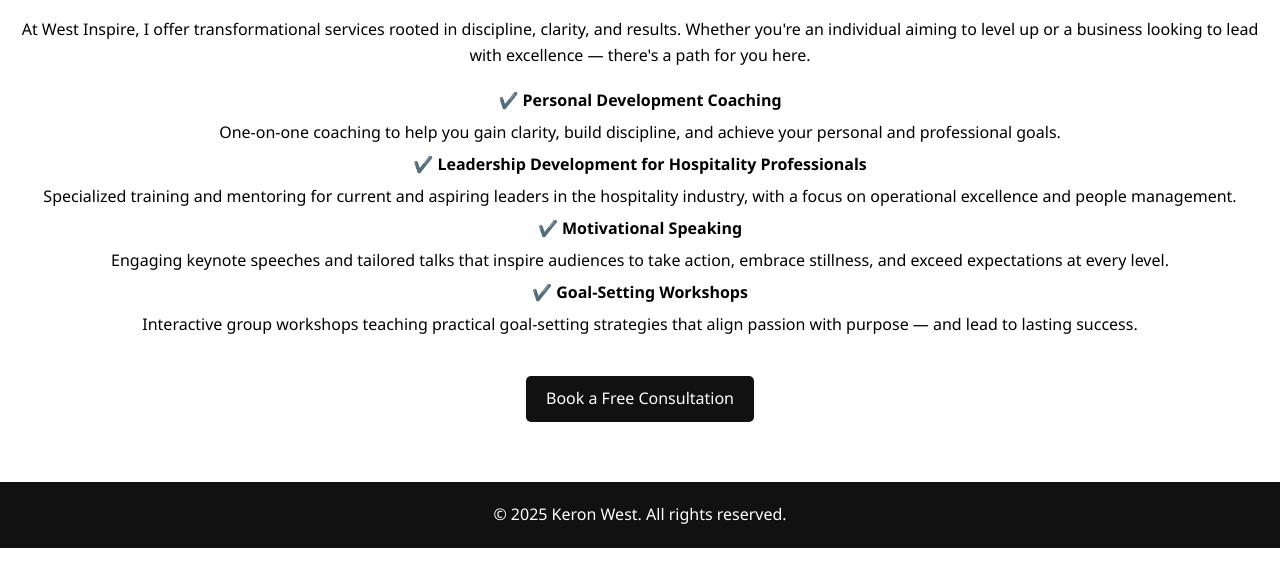
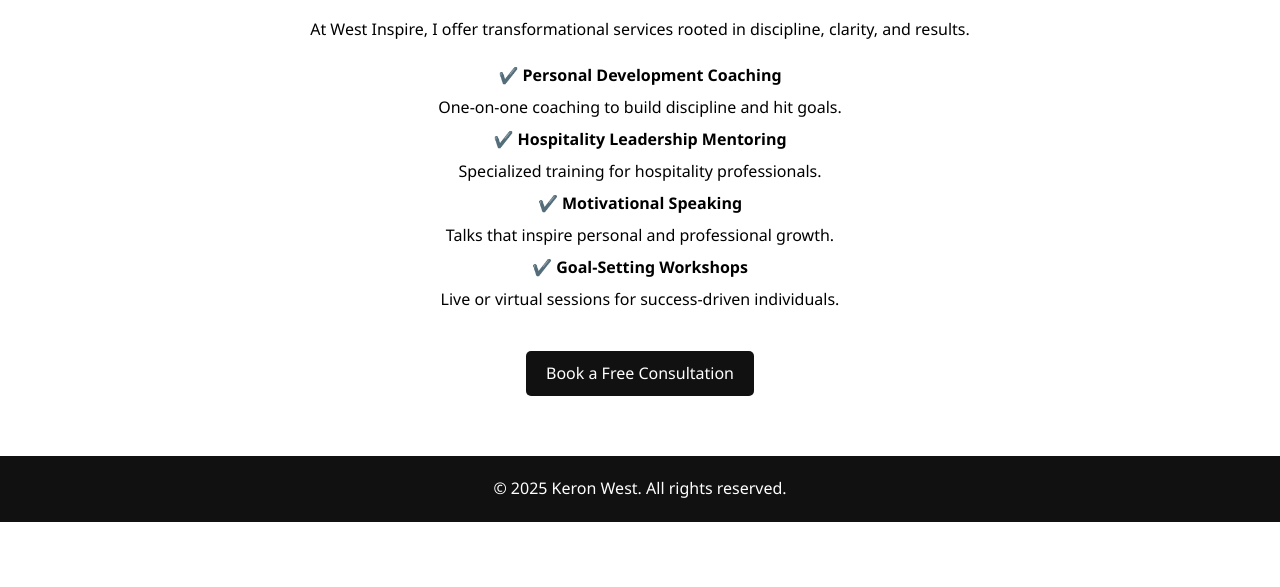
Before and after one commit to keronwest/west-inspire, a plain HTML site: page services.html in a window 1280 px wide. Shown: the part 211-798 px from the top of the page. Drawn offline with Linux system fonts and the light colour scheme.

Commit message:
Add files via upload

```diff
--- a/services.html
+++ b/services.html
@@ -12,6 +12,7 @@
         section { padding: 60px 20px; text-align: center; }
         footer { background: #111; color: white; text-align: center; padding: 20px; }
         a.cta { display: inline-block; margin-top: 20px; padding: 10px 20px; background: #111; color: white; text-decoration: none; border-radius: 5px; }
+
     </style>
 </head>
 <body>
@@ -30,27 +31,13 @@
     <section>
 
 <h2>Services</h2>
-<p>At West Inspire, I offer transformational services rooted in discipline, clarity, and results. Whether you're an individual aiming to level up or a business looking to lead with excellence — there's a path for you here.</p>
-
+<p>At West Inspire, I offer transformational services rooted in discipline, clarity, and results.</p>
 <ul style="list-style: none; padding: 0; line-height: 2;">
-    <li>
-        <strong>✔️ Personal Development Coaching</strong><br>
-        One-on-one coaching to help you gain clarity, build discipline, and achieve your personal and professional goals.
-    </li>
-    <li>
-        <strong>✔️ Leadership Development for Hospitality Professionals</strong><br>
-        Specialized training and mentoring for current and aspiring leaders in the hospitality industry, with a focus on operational excellence and people management.
-    </li>
-    <li>
-        <strong>✔️ Motivational Speaking</strong><br>
-        Engaging keynote speeches and tailored talks that inspire audiences to take action, embrace stillness, and exceed expectations at every level.
-    </li>
-    <li>
-        <strong>✔️ Goal-Setting Workshops</strong><br>
-        Interactive group workshops teaching practical goal-setting strategies that align passion with purpose — and lead to lasting success.
-    </li>
+    <li><strong>✔️ Personal Development Coaching</strong><br>One-on-one coaching to build discipline and hit goals.</li>
+    <li><strong>✔️ Hospitality Leadership Mentoring</strong><br>Specialized training for hospitality professionals.</li>
+    <li><strong>✔️ Motivational Speaking</strong><br>Talks that inspire personal and professional growth.</li>
+    <li><strong>✔️ Goal-Setting Workshops</strong><br>Live or virtual sessions for success-driven individuals.</li>
 </ul>
-
 <a href="contact.html" class="cta">Book a Free Consultation</a>
 
     </section>
```
Also changed, not shown: about.html (+5 -0 lines), blog.html (+1 -0 lines), contact.html (+2 -1 lines), index.html (+10 -2 lines).
